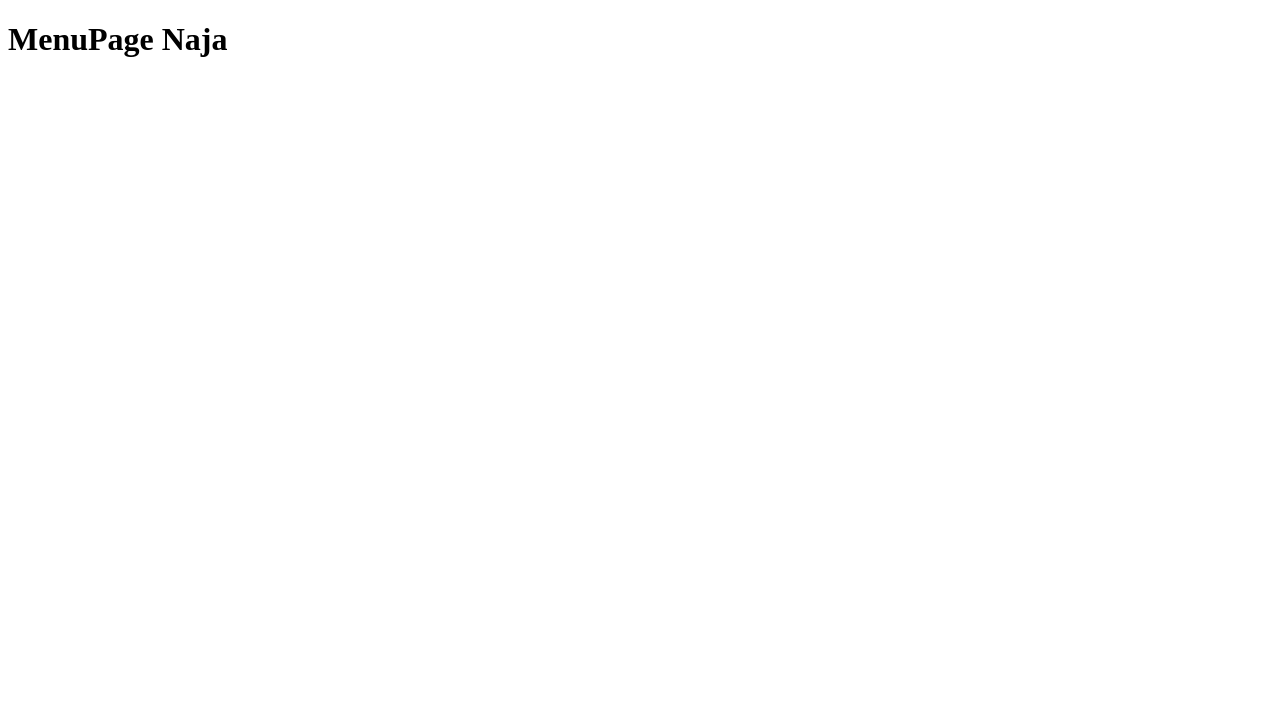
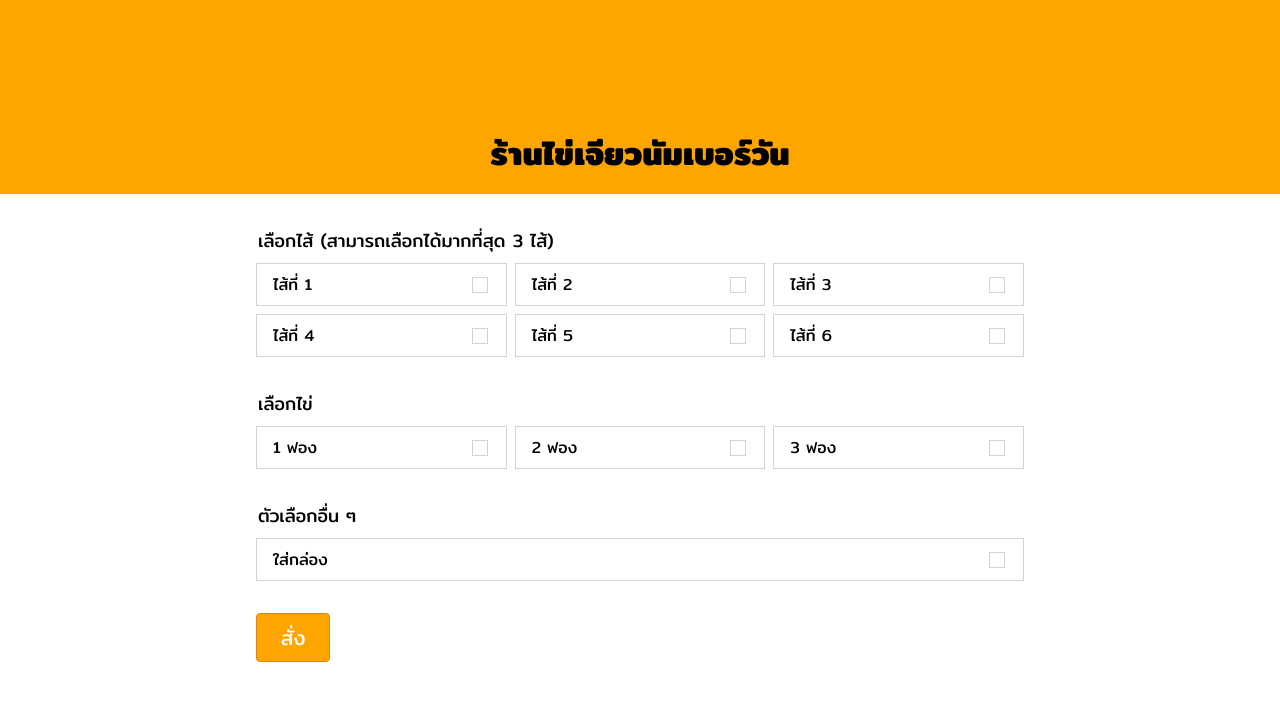
Before and after one commit to NaiNonTH/TheKaijeawProject, a Django app: page / in a window 1280 px wide. Before the commit the part shown is almost empty. Shown: the top 701 px of the page. Run offline with Django 5.2, Linux system fonts and the light colour scheme.

Commit message:
ทำหน้าสั่งไข่เจียว

```diff
--- /dev/null
+++ b/orders/static/menupage.css
@@ -0,0 +1,102 @@
+html {
+    font-family: "Mitr", sans-serif;
+}
+
+:first-child {
+    margin-top: 0;
+}
+
+:last-child {
+    margin-bottom: 0;
+}
+
+body {
+    margin: 0;
+}
+
+header {
+    background: orange;
+    padding: 8rem 1.5rem 1rem;
+    text-align: center;
+}
+
+form {
+    padding: 2rem 1rem;
+    max-width: 48rem;
+    margin: auto;
+}
+
+form > * {
+    margin: 2rem 0;
+}
+
+form fieldset {
+    padding: 0;
+    border: none;
+}
+
+form legend {
+    font-size: 1.125em;
+    margin: 0.5rem 0;
+}
+
+.checkbox-group {
+    display: grid;
+    grid-template-columns: repeat(auto-fit, minmax(18ch, 1fr));
+    gap: 0.5rem;
+}
+
+.checkbox-group div {
+    position: relative;
+
+    -webkit-user-select: none;
+    user-select: none;
+}
+
+.checkbox-group input {
+    -webkit-appearance: none;
+    appearance: none;
+
+    position: absolute;
+    top: 50%;
+    right: 1rem;
+    z-index: 1;
+    transform: translateY(-50%);
+
+    border: 1px solid lightgray;
+    width: 1rem;
+    height: 1rem;
+}
+
+.checkbox-group label {
+    display: block;
+    padding: 0.5rem 3rem 0.5rem 1rem;
+    border: 1px solid lightgray;
+}
+
+.checkbox-group label:hover {
+    border: 1px solid rgb(215, 245, 255);
+    box-shadow: 0 0 3px rgb(198, 234, 255);
+}
+
+.checkbox-group input:checked {
+    border-color: #da841c;
+    background: orange;
+    box-shadow: inset 0 0 0 2px #fff;
+}
+
+button,
+.checkbox-group input:checked + label {
+    background: orange;
+    border: 1px solid #da841c;
+    color: white;
+}
+
+button {
+    display: block;
+    border-radius: 0.25rem;
+
+    font: inherit;
+    font-size: 1.25em;
+    padding: 0.5rem 1.5rem;
+}
--- a/orders/templates/menupage.html
+++ b/orders/templates/menupage.html
@@ -1,11 +1,75 @@
 <!DOCTYPE html>
-<html lang="en">
+<html lang="th">
 <head>
     <meta charset="UTF-8">
     <meta name="viewport" content="width=device-width, initial-scale=1.0">
+    <link rel="preconnect" href="https://fonts.googleapis.com">
+    <link rel="preconnect" href="https://fonts.gstatic.com" crossorigin>
+    <link href="https://fonts.googleapis.com/css2?family=Mitr:wght@200;300;400;500;600;700&display=swap" rel="stylesheet">
+    <link rel="stylesheet" href="/static/menupage.css">
     <title>Menu Page</title>
 </head>
 <body>
-    <h1>MenuPage Naja</h1>
+    <header>
+        <h1>ร้านไข่เจียวนัมเบอร์วัน</h1>
+    </header>
+    <form action="/queuepage" method="post">
+        <fieldset>
+            <legend>เลือกไส้ (สามารถเลือกได้มากที่สุด 3 ไส้)</legend>
+            <div class="checkbox-group">
+                <div>
+                    <input type="checkbox" name="filling" id="filling-1" value="filling-1">
+                    <label for="filling-1">ไส้ที่ 1</label>
+                </div>
+                <div>
+                    <input type="checkbox" name="filling" id="filling-2" value="filling-2">
+                    <label for="filling-2">ไส้ที่ 2</label>
+                </div>
+                <div>
+                    <input type="checkbox" name="filling" id="filling-3" value="filling-3">
+                    <label for="filling-3">ไส้ที่ 3</label>
+                </div>
+                <div>
+                    <input type="checkbox" name="filling" id="filling-4" value="filling-4">
+                    <label for="filling-4">ไส้ที่ 4</label>
+                </div>
+                <div>
+                    <input type="checkbox" name="filling" id="filling-5" value="filling-5">
+                    <label for="filling-5">ไส้ที่ 5</label>
+                </div>
+                <div>
+                    <input type="checkbox" name="filling" id="filling-6" value="filling-6">
+                    <label for="filling-6">ไส้ที่ 6</label>
+                </div>
+            </div>
+        </fieldset>
+        <fieldset>
+            <legend>เลือกไข่</legend>
+            <div class="checkbox-group">
+                <div>
+                    <input required type="radio" name="egg" id="1-egg" value="1-egg">
+                    <label for="1-egg">1 ฟอง</label>
+                </div>
+                <div>
+                    <input required type="radio" name="egg" id="2-egg" value="2-egg">
+                    <label for="2-egg">2 ฟอง</label>
+                </div>
+                <div>
+                    <input required type="radio" name="egg" id="3-egg" value="3-egg">
+                    <label for="3-egg">3 ฟอง</label>
+                </div>
+            </div>
+        </fieldset>
+        <fieldset>
+            <legend>ตัวเลือกอื่น ๆ</legend>
+            <div class="checkbox-group">
+                <div>
+                    <input type="checkbox" name="box" id="box" value="box">
+                    <label for="box">ใส่กล่อง</label>
+                </div>
+            </div>
+        </fieldset>
+        <div class="button-div"><button type="submit">สั่ง</button></div>
+    </form>
 </body>
 </html>
```
